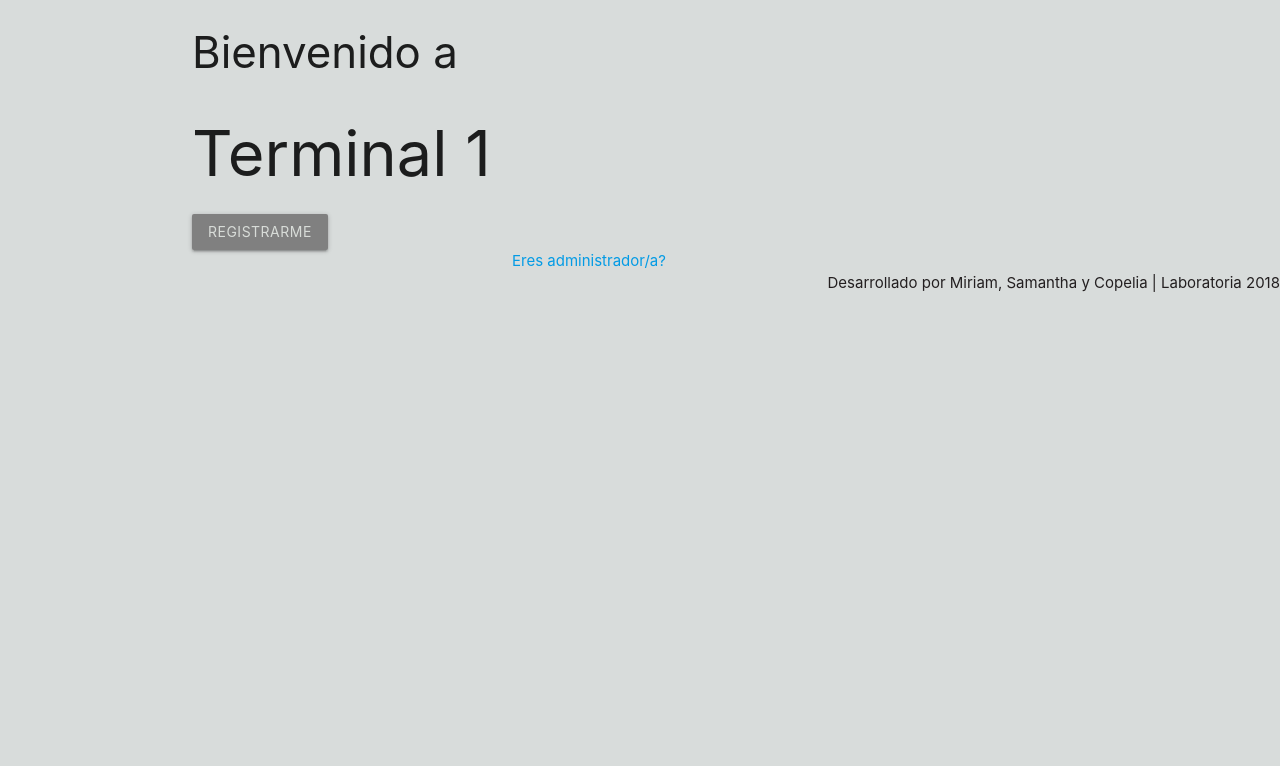
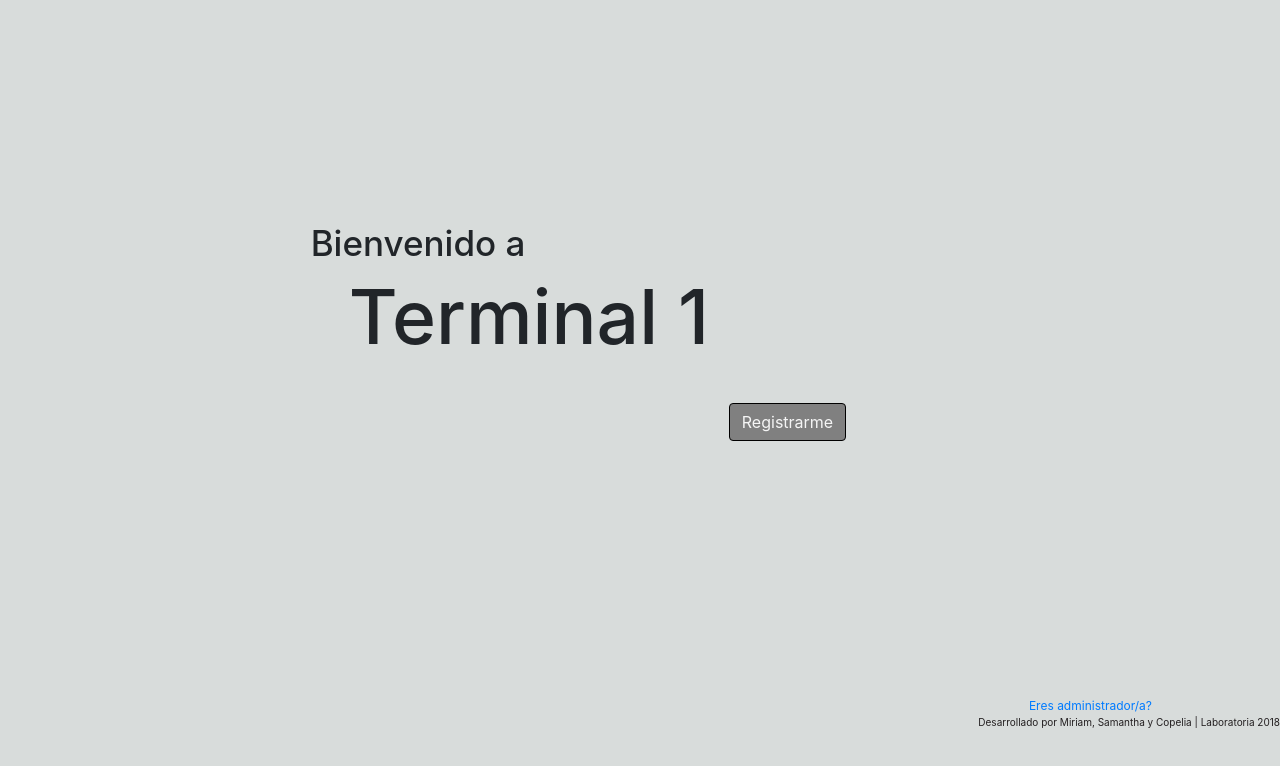
Before and after one commit to Copelia/core-registro-visitantes, a website: page index.html in a window 1280 px wide. Drawn offline with nearby package versions, Linux system fonts and the light colour scheme.

Commit message:
Subiendo cambios de css, nuevas vistas, firebase sincronizado, captura de foto subiendo a storage

```diff
--- a/index.html
+++ b/index.html
@@ -5,17 +5,15 @@
     <meta http-equiv="X-UA-Compatible" content="IE=edge">
     <title>Registro de visitantes </title>
     <meta name="viewport" content="width=device-width, initial-scale=1">
-    <link rel="stylesheet" href="https://cdnjs.cloudflare.com/ajax/libs/materialize/1.0.0-rc.2/css/materialize.min.css">
-    <link href="https://fonts.googleapis.com/icon?family=Material+Icons" rel="stylesheet">
+    <link rel="stylesheet" href="https://stackpath.bootstrapcdn.com/bootstrap/4.1.3/css/bootstrap.min.css" integrity="sha384-MCw98/SFnGE8fJT3GXwEOngsV7Zt27NXFoaoApmYm81iuXoPkFOJwJ8ERdknLPMO" crossorigin="anonymous">
     <link rel="stylesheet" href="src/css/main.css">
 </head>
 <body>
 
     <div class="container">
-        <h3 id="welcome">Bienvenido a</h3>
-        <h1>Terminal 1</h1>
-        <button class="btn center waves-effect waves-light btn" id="login">Registrarme</button>
-
+        <h5 id="welcome">Bienvenido a</h5>
+        <h1 id="Terminal">Terminal 1</h1>
+        <button class="btn btn-primary" id="login">Registrarme</button>
     </div>
 
 
@@ -31,7 +29,9 @@
     <script src="https://www.gstatic.com/firebasejs/5.3.1/firebase.js"></script>
     <script src="https://www.gstatic.com/firebasejs/4.12.1/firebase.js"></script>
     <script src="https://www.gstatic.com/firebasejs/4.12.1/firebase-firestore.js"></script>
-    <script src="https://cdnjs.cloudflare.com/ajax/libs/materialize/1.0.0-rc.2/js/materialize.min.js"></script>
+    <script src="https://code.jquery.com/jquery-3.3.1.slim.min.js" integrity="sha384-q8i/X+965DzO0rT7abK41JStQIAqVgRVzpbzo5smXKp4YfRvH+8abtTE1Pi6jizo" crossorigin="anonymous"></script>
+    <script src="https://cdnjs.cloudflare.com/ajax/libs/popper.js/1.14.3/umd/popper.min.js" integrity="sha384-ZMP7rVo3mIykV+2+9J3UJ46jBk0WLaUAdn689aCwoqbBJiSnjAK/l8WvCWPIPm49" crossorigin="anonymous"></script>
+    <script src="https://stackpath.bootstrapcdn.com/bootstrap/4.1.3/js/bootstrap.min.js" integrity="sha384-ChfqqxuZUCnJSK3+MXmPNIyE6ZbWh2IMqE241rYiqJxyMiZ6OW/JmZQ5stwEULTy" crossorigin="anonymous"></script>
     <script src="src/js/data.js"></script>
 
 
--- a/src/css/main.css
+++ b/src/css/main.css
@@ -5,6 +5,44 @@ body{
 h2 {
     font-family: 'Roboto' sans-serif;
     text-align: center;
+}
+
+h5{
+    text-align: center;
+    font-size: 35px;
+    margin-top: 20%;
+    margin-right: 40%;
+}
+
+#Terminal{
+    text-align: center;
+    font-size: 75px;
+    /* margin-top: 3%; */
+    margin-right: 30%;
+    margin-left: 10%;
+}
+
+.admin{
+    text-align: right;
+    margin-top: 20%;
+    margin-right: 10%;
+    font-size: 12px;
+    color:grey;
+}
+
+#login{
+    margin-left: 58%;
+    margin-top: 3%;
+    color: whitesmoke;
+    border-color: black;
+    box-shadow: #231F20;
+}
+
+footer{
+    text-anchor: middle;
+    font-size: 10px;
+    color: #D3D3D3;
+
 }
 
 .selector{
@@ -45,7 +83,7 @@ margin-left: 40%;
 
 footer {
     color: #231F20;
-    font-family: ;
+    font-family:'Roboto' sans-serif;
     text-align: right;
 
 }
```
Also changed, not shown: src/views/admin.html (+4 -2 lines), src/views/home.html (+4 -3 lines), src/views/select.html (+4 -3 lines).
